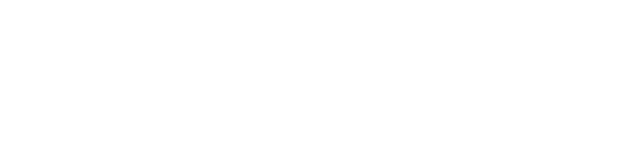
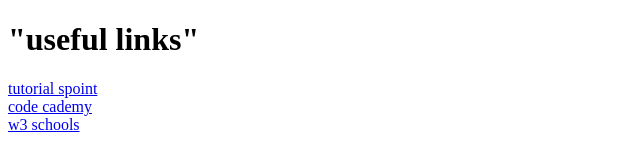
Before and after one commit to jeylennr/webdevelopment, a plain HTML site: page WDLesson1_3Practical/index.html in a window 1280 px wide. Shown: the whole page, without its empty margins (0-640 px from the left). Drawn offline with Linux system fonts and the light colour scheme.

Commit message:
Update index.html

```diff
--- a/WDLesson1_3Practical/index.html
+++ b/WDLesson1_3Practical/index.html
@@ -14,26 +14,26 @@
         <a href="http://www.baysidehighschool.org/"> w3schools </a>
     -->
     <!-- Challenge 1: Add a heading for "Useful Links". -->
-
+<h1> "useful links"</h1>
     <!-- Challenge 2: Add a horizontal rule underneath. -->
 
     <!-- Challenge 3: Create a link to https://www.tutorialspoint.com/ -->
-
+<a href =  "https://www.tutorialspoint.com/"> tutorial spoint </a>
     <!-- Challenge 4: Add a break to skip down to the next line -->
-
+<br>
     <!-- Challenge 5: Create a link to https://www.codecademy.com/ -->
-
+<a href = " https://www.codecademy.com/"> code cademy </a>
     <!-- Challenge 6: Add a break to skip down to the next line -->
-
+  <br>
     <!-- Challenge 7: Create a link to https://www.w3schools.com/ -->
-
+    <a href = " https://www.w3schools.com/"> w3 schools </a>
     <!-- Challenge 8: Add a horizontal rule and break -->
-
+ <br>
     <!-- Example of link to an internal sources
       <a href="resources/dukenukem.jpg"> Duke Nukem </a> <br>
     -->
     <!-- Challenge 9: Create links for the rest of the items located in resources -->
-
+<br>
     <!-- Challenge Bonus: Create links to your Lesson 1 and Lesson 2 Activities.  Hint: Use the same link that you posted in Google Classroom for the submission of each Lesson Activity -->
   </body>
 </html>
```
